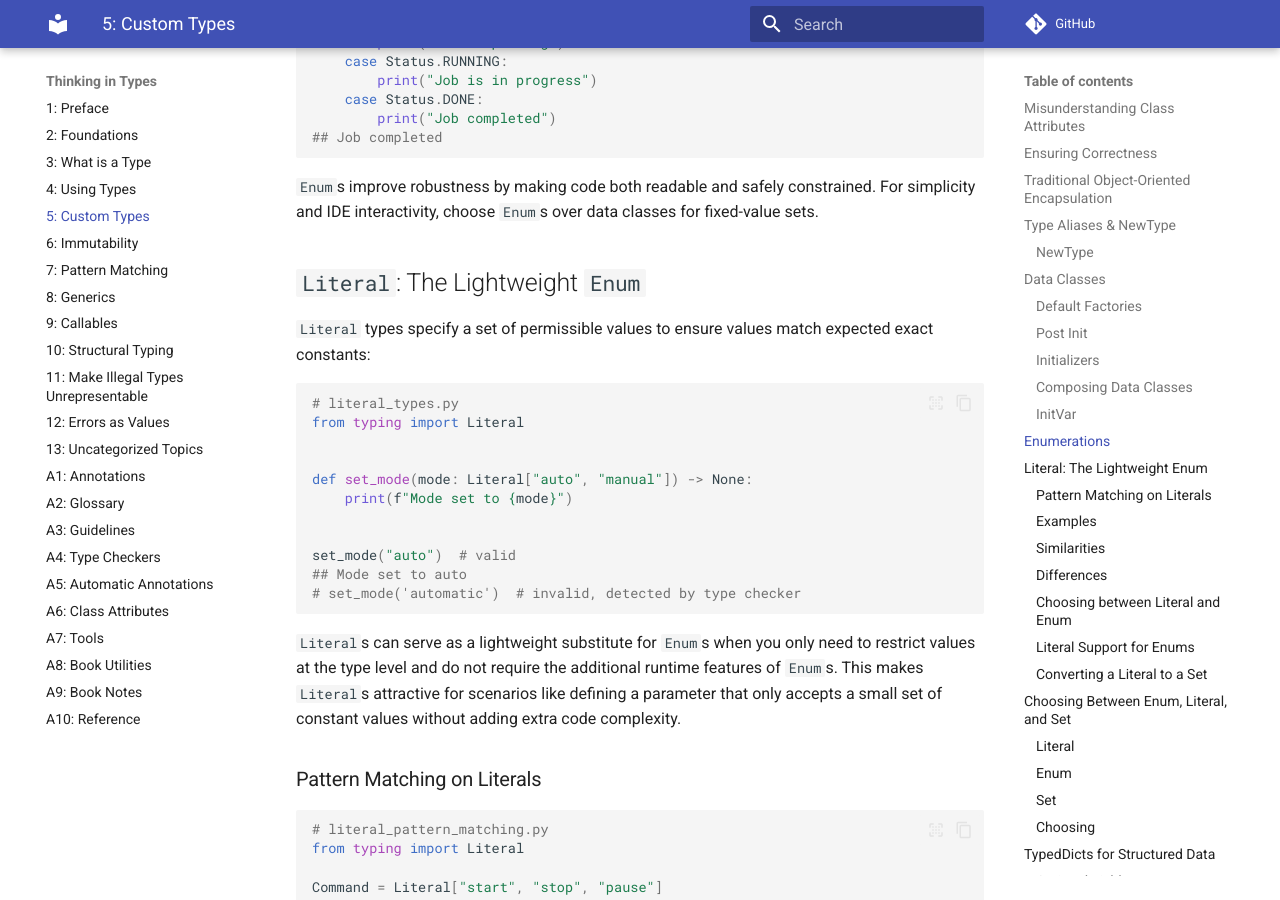
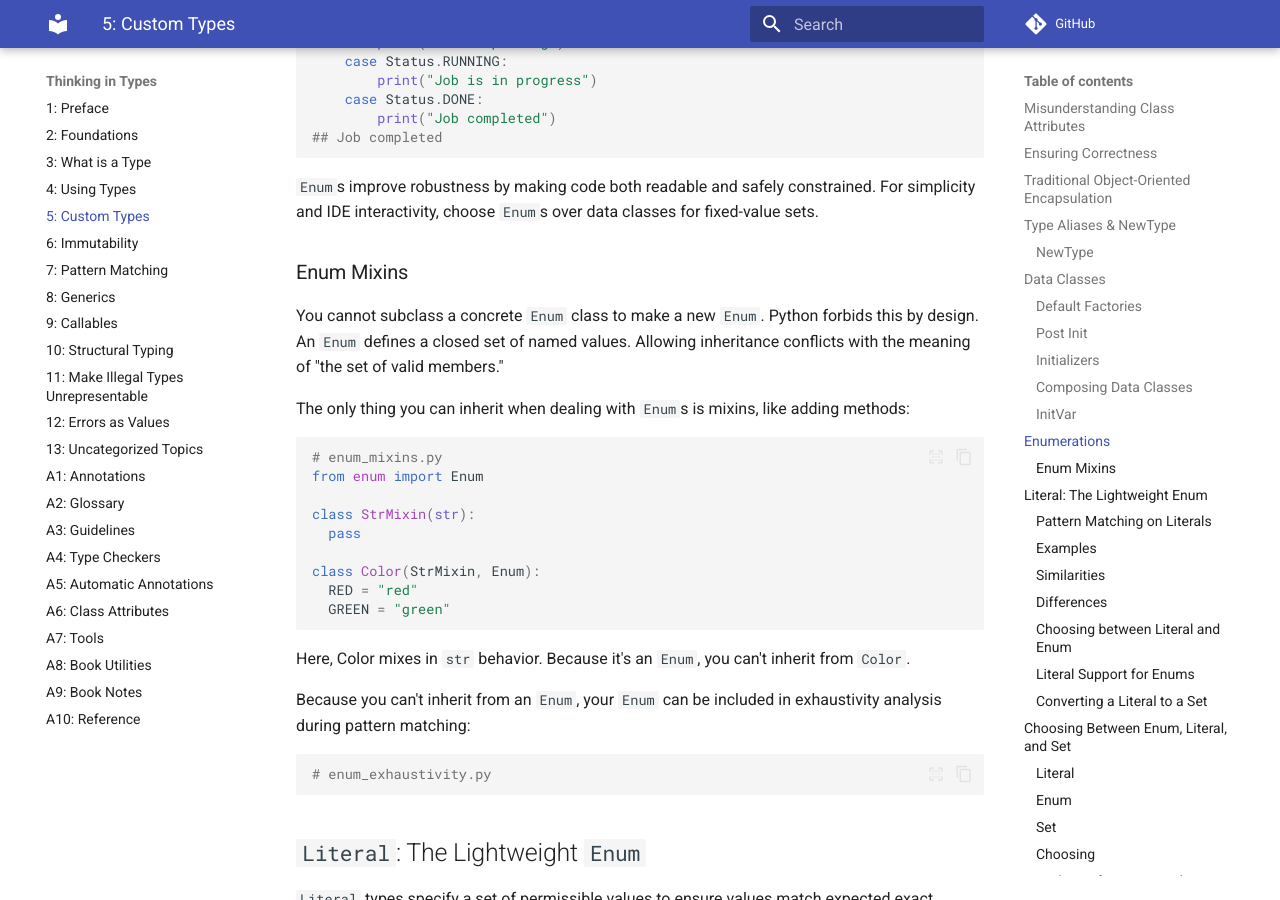
Before and after one commit to ThinkingInTypes/ThinkingInTypes.github.io, an MkDocs documentation site: the page built from Chapters/C05_Custom_Types.md, in a window 1280 px wide and 900 px high, scrolled down 19434 px. Built offline with MkDocs 1.6.1 and Material for MkDocs 9.7.7, drawn with Linux system fonts in a browser that asks for light colours; comment, search, counter and statistics services are not loaded.

Commit message:
Update C05_Custom_Types.md

````diff
--- a/Chapters/C05_Custom_Types.md
+++ b/Chapters/C05_Custom_Types.md
@@ -985,6 +985,36 @@ match status:
 `Enum`s improve robustness by making code both readable and safely constrained.
 For simplicity and IDE interactivity, choose `Enum`s over data classes for fixed-value sets.
 
+### Enum Mixins
+
+You cannot subclass a concrete `Enum` class to make a new `Enum`.
+Python forbids this by design.
+An `Enum` defines a closed set of named values.
+Allowing inheritance conflicts with the meaning of "the set of valid members."
+
+The only thing you can inherit when dealing with `Enum`s is mixins, like adding methods:
+
+```python
+# enum_mixins.py
+from enum import Enum
+
+class StrMixin(str):
+  pass
+
+class Color(StrMixin, Enum):
+  RED = "red"
+  GREEN = "green"
+```
+
+Here, Color mixes in `str` behavior.
+Because it's an `Enum`, you can't inherit from `Color`.
+
+Because you can't inherit from an `Enum`, your `Enum` can be included in exhaustivity analysis during pattern matching:
+
+```python
+# enum_exhaustivity.py
+```
+
 ## `Literal`: The Lightweight `Enum`
 
 `Literal` types specify a set of permissible values to ensure values match expected exact constants:
````
